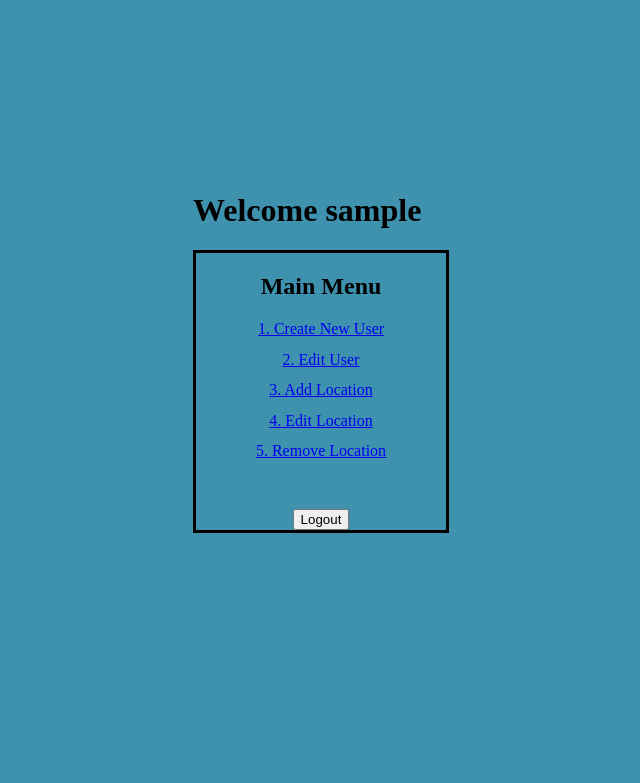
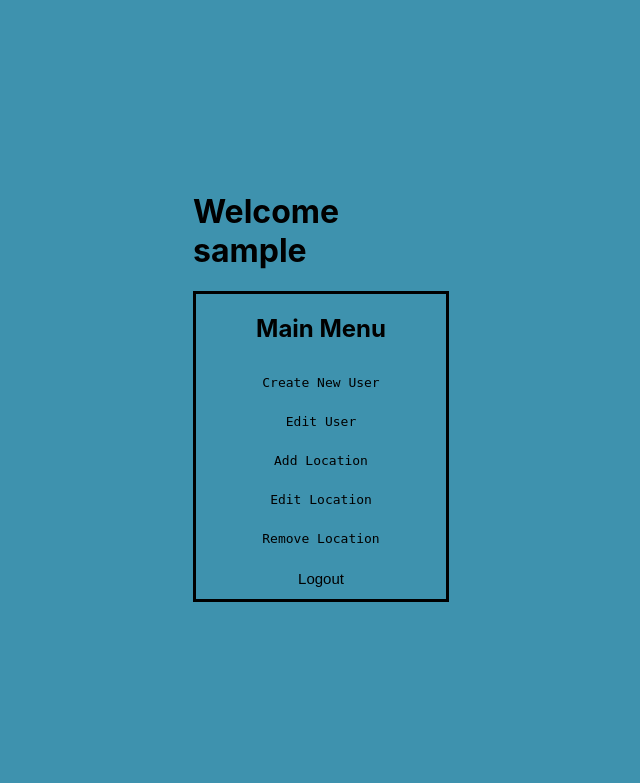
Before and after one commit to s3722286/SEPM-Tagon, a PHP site: page /main.php in a window 1280 px wide. Shown: the top 783 px of the page, without its empty margins (319-959 px from the left). Run offline with PHP 8.4, Linux system fonts and the light colour scheme; the visitor is signed in with stand-in values (Sample User, id 1).

Commit message:
redone styling for main.php

```diff
--- a/main.php
+++ b/main.php
@@ -27,23 +27,14 @@ session_start();
     <form name="logoutForm" method="post">
         <h2>Main Menu</h2>
         <feildset class ='login_form'>
-        <div class="row">
-            <a href="newuser.php"> 1. Create New User<a>
+        <div class="vertical-menu">
+            <a href="newuser.php">Create New User</a>
+            <a href="edit_user.php">Edit User</a>
+            <a href="addlocation.php">Add Location</a>
+            <a href="editlocation.php">Edit Location</a>
+            <a href="removelocation.php">Remove Location</a>
+            <input type="hidden" id="Logout" name="Logout" value="1">
         </div>
-        <div class="row">
-        <a href="edit_user.php"> 2. Edit User<a>
-        </div>
-        <div class="row">
-        <a href="addlocation.php"> 3. Add Location<a>
-        </div>
-        <div class="row">
-        <a href="editlocation.php"> 4. Edit Location<a>
-        </div>
-        <div class="row">
-        <a href="removelocation.php"> 5. Remove Location<a>
-        </div>
-        <br></br>
-        <input type="hidden" id="Logout" name="Logout" value="1">
-        <a><input type="submit" value="Logout"></a>
+        <button type="submit" class="button"value="Logout">Logout</button>
     </form>
 </body>
--- a/styles.css
+++ b/styles.css
@@ -3,7 +3,7 @@ body {
     margin-top: 15%;
     margin-right: 40%;
     margin-left: 40%;
-
+    font-family: -apple-system, BlinkMacSystemFont, 'Segoe UI', Roboto, Oxygen, Ubuntu, Cantarell, 'Open Sans', 'Helvetica Neue', sans-serif;
 }
 h2 {
     text-align: center;
@@ -19,3 +19,33 @@ form {
   margin-top: 5%;
   margin-bottom: 5%;
 }
+
+/* Main Menu */
+.vertical-menu a {
+    font-family: monospace;
+    color: black;
+    display: block;
+    padding: 12px;
+    text-decoration: none;
+}
+.vertical-menu a:hover {
+    /* background-color: #ccc; */
+    background-color: rgb(145, 201, 220);
+    color: azure;
+    box-shadow: 0 5px 5px 0 rgba(0,0,0,0.24), 0 5px 50px 0 rgba(0,0,0,0.19);
+}
+.button {
+    background-color: rgb(62, 146, 174);
+    border: none;
+    padding: 12px;
+    text-align: center;
+    text-decoration: none;
+    display: inline-block;
+    font-size: 15px;
+    width: 100%;
+}
+.button:hover {
+    background-color: rgb(145, 201, 220);
+    color: white;
+    box-shadow: 0 12px 16px 0 rgba(0,0,0,0.24), 0 17px 50px 0 rgba(0,0,0,0.19);
+}
```
